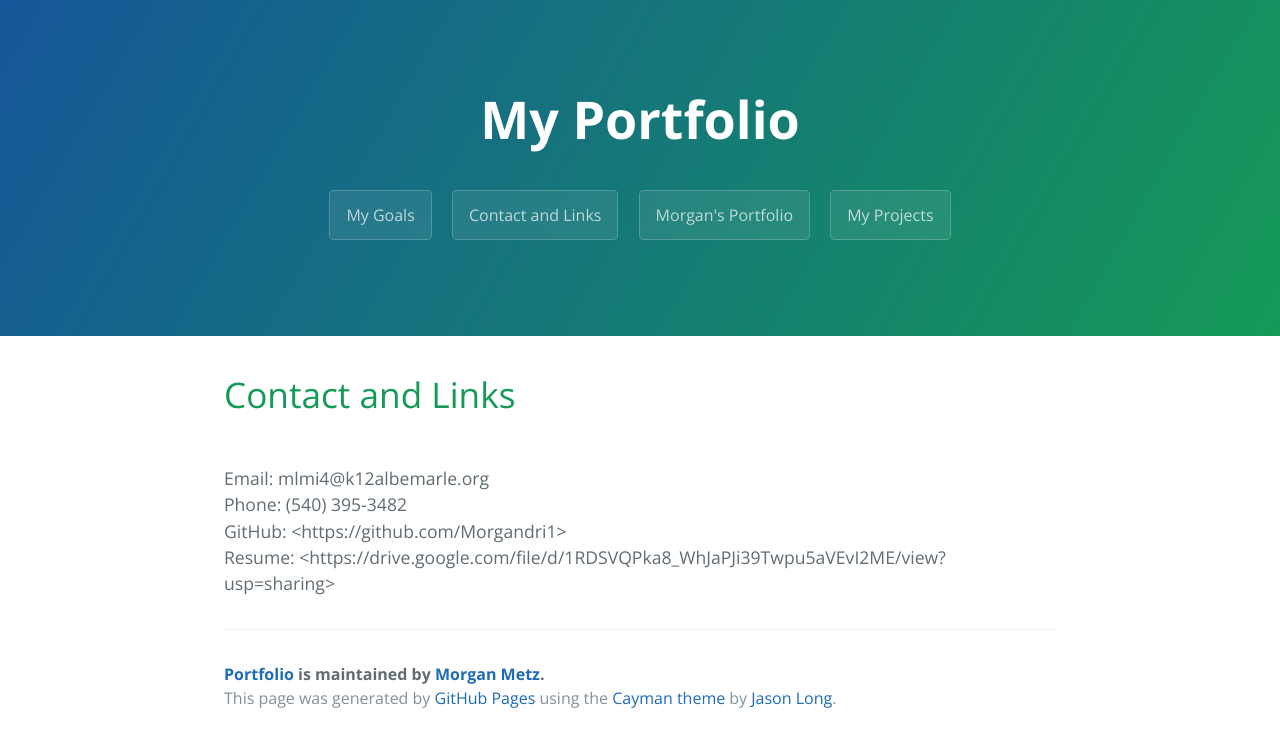
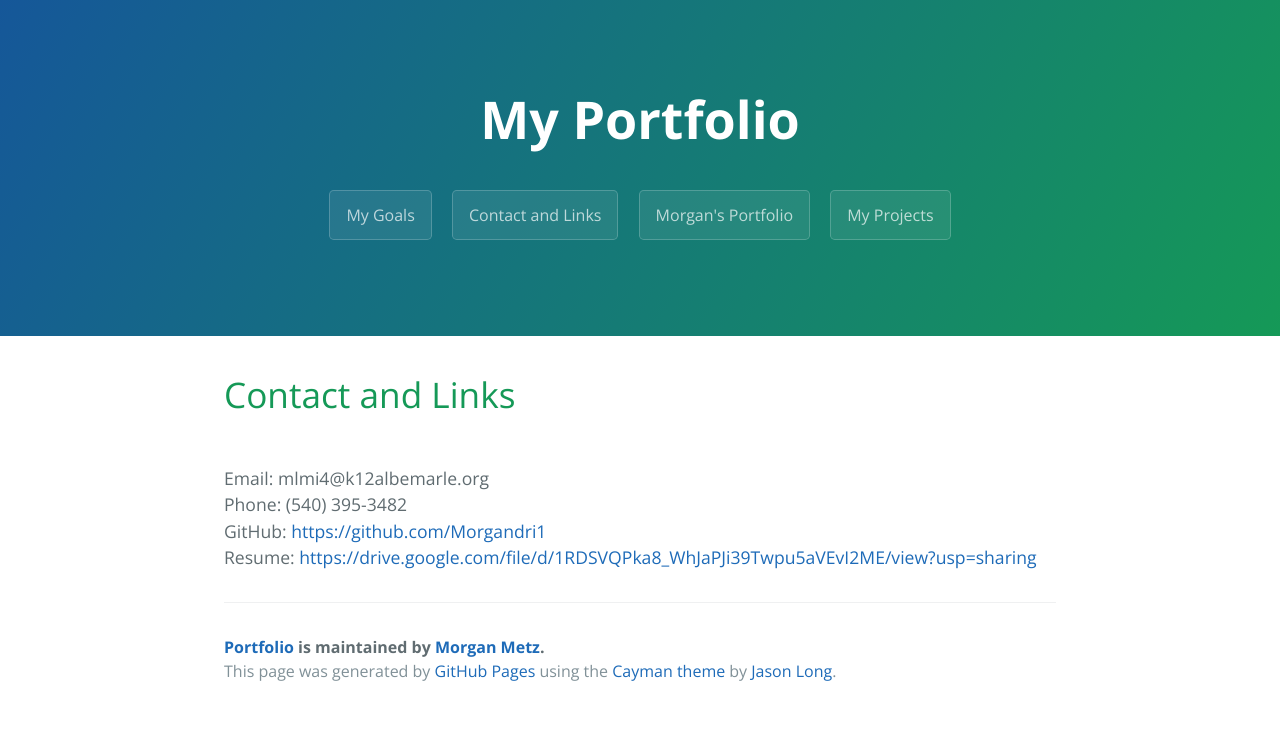
Before and after one commit to Morgandri1/portfolio, a Jekyll site: the page built from contact.md, in a window 1280 px wide. Shown: the top 747 px of the page. Built offline with Jekyll 4.4.1, drawn with Linux system fonts in a browser that asks for light colours.

```diff
--- a/contact.md
+++ b/contact.md
@@ -8,6 +8,6 @@ filename: contact
 <p>
 <br>Email: mlmi4@k12albemarle.org
 <br>Phone: (540) 395-3482
-<br>GitHub: <https://github.com/Morgandri1>
-<br>Resume: <https://drive.google.com/file/d/1RDSVQPka8_WhJaPJi39Twpu5aVEvI2ME/view?usp=sharing>
+<br>GitHub: <a>https://github.com/Morgandri1</a>
+<br>Resume: <a>https://drive.google.com/file/d/1RDSVQPka8_WhJaPJi39Twpu5aVEvI2ME/view?usp=sharing</a>
 </p>
```
